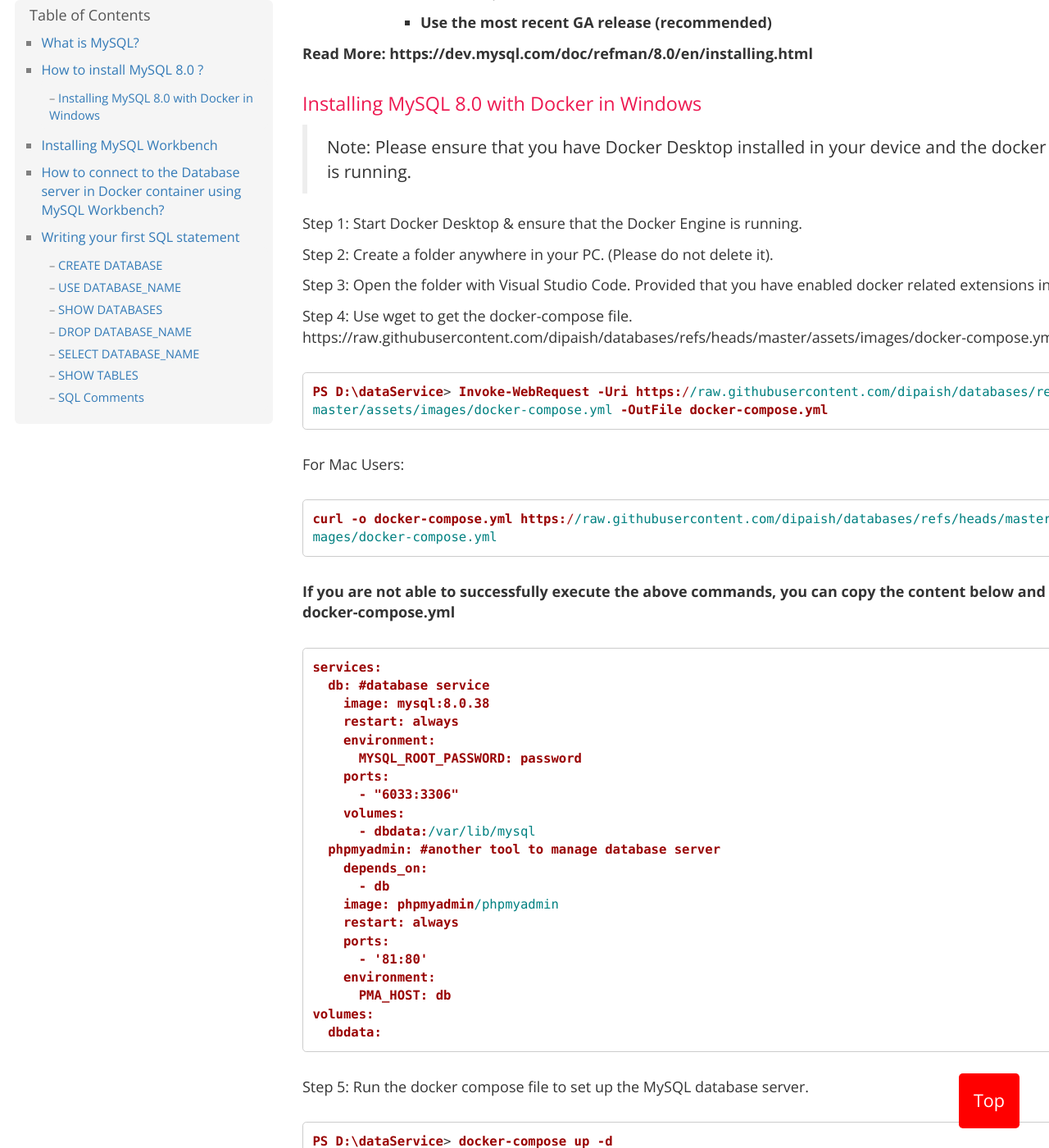
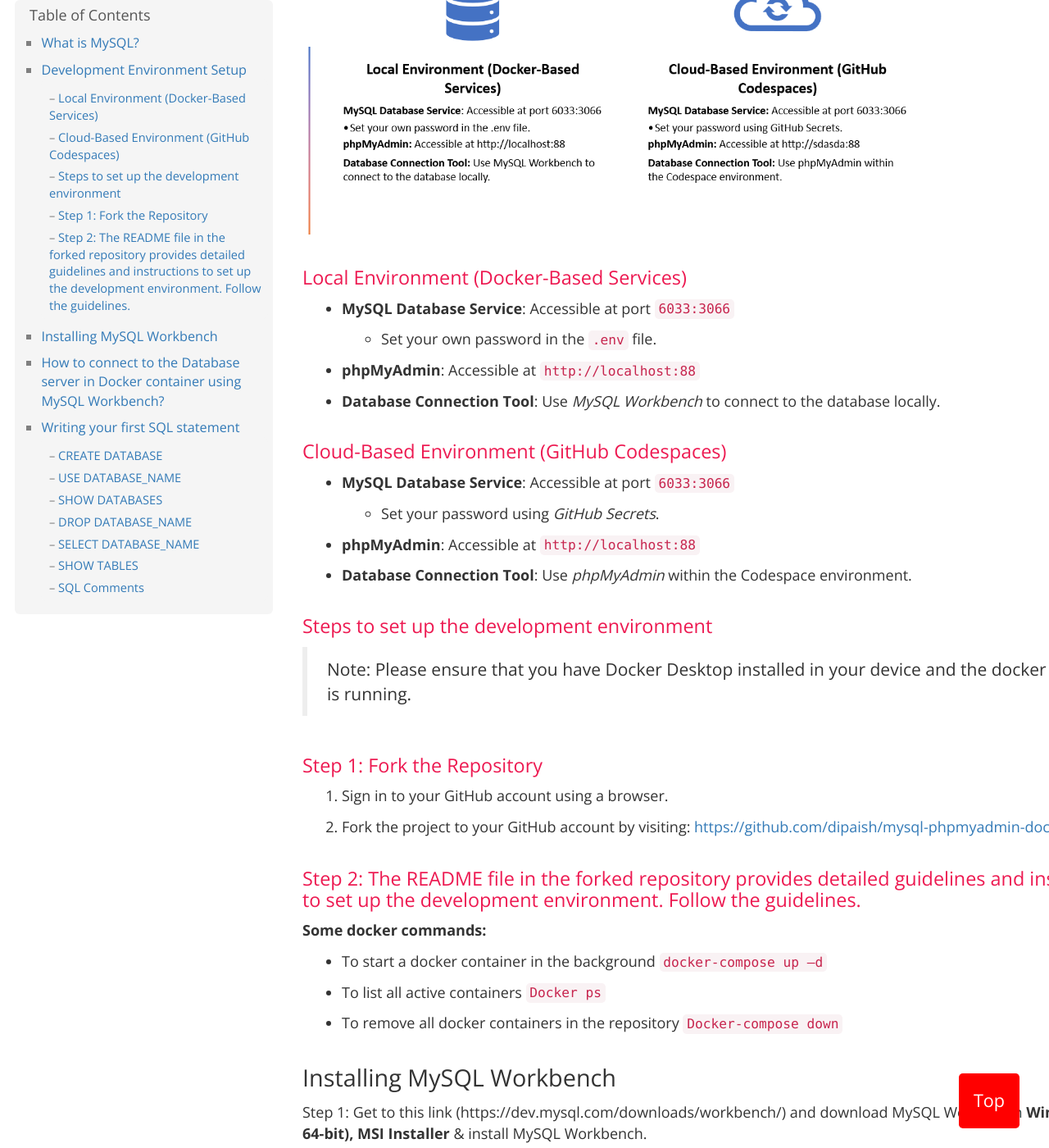
Before and after one commit to dipaish/databases, a Jekyll site: the page built from index.md, in a window 1280 px wide and 1400 px high, scrolled down 1303 px. Shown: the whole window at 82% size. Built offline with Jekyll 4.4.1, drawn with Linux system fonts in a browser that asks for light colours; our own code applies the rules of GitHub Pages for plain Markdown files; comment, search, counter and statistics services are not loaded; some of the changed text lies outside the part shown.

Commit message:
github codespace added

````diff
--- a/index.md
+++ b/index.md
@@ -18,74 +18,38 @@
 - Localization (support for several characters set (scandavian characters: Ä Ö Å ), Error messages to clients in many languages)
 - Clients & Tools (Command line programs such as mysqldump & mysqladmin, GUI programs such as MySQL Workbench)
 
-## How to install MySQL 8.0 ?
+## Development Environment Setup
 
-**Quick Installation Guide**
-- MySQL: available for a number of OS & platforms
-- Types of releases:
-    - ***Development releases***
-        - Newest features
-        - Not recommended for production use
-    - ***General Availability (GA) releases***
-        - Also called production or stable releases
-        - Meant for production use
-        - **Use the most recent GA release (recommended)**
+We need to set up MySQL database servers to create databases. This will also allow us to work with tables and execute SQL queries. In this course, we will use both Docker-based environments locally and GitHub Codespaces for cloud development. For the local environment, we will connect to the database server using MySQL Workbench. In GitHub Codespaces, we will use phpMyAdmin to connect.
 
-**Read More: https://dev.mysql.com/doc/refman/8.0/en/installing.html**
+![Development Environment](images/dbEnvironment.png)
 
-### Installing MySQL 8.0 with Docker in Windows
+### Local Environment (Docker-Based Services)
+
+- **MySQL Database Service**: Accessible at port `6033:3066`
+  - Set your own password in the `.env` file.
+- **phpMyAdmin**: Accessible at `http://localhost:88`
+- **Database Connection Tool**: Use *MySQL Workbench* to connect to the database locally.
+
+### Cloud-Based Environment (GitHub Codespaces)
+
+- **MySQL Database Service**: Accessible at port `6033:3066`
+  - Set your password using *GitHub Secrets*.
+- **phpMyAdmin**: Accessible at `http://localhost:88`
+- **Database Connection Tool**: Use *phpMyAdmin* within the Codespace environment.
+
+
+### Steps to set up the development environment
 
 > Note: Please ensure that you have Docker Desktop installed in your device and the docker engine is running.
 
-Step 1: Start Docker Desktop & ensure that the Docker Engine is running.
+### Step 1: Fork the Repository
 
-Step 2: Create a folder anywhere in your PC. (Please do not delete it).
+1. Sign in to your GitHub account using a browser.
+2. Fork the project to your GitHub account by visiting: [https://github.com/dipaish/mysql-phpmyadmin-docker](https://github.com/dipaish/mysql-phpmyadmin-docker).
 
-Step 3: Open the folder with Visual Studio Code. Provided that you have enabled
-docker related extensions in your VSC.
+### Step 2:  The README file in the forked repository provides detailed guidelines and instructions to set up the development environment. Follow the guidelines.
 
-Step 4: Use wget to get the docker-compose file. https://raw.githubusercontent.com/dipaish/databases/refs/heads/master/assets/images/docker-compose.yml
-
-```ps
-PS D:\dataService> Invoke-WebRequest -Uri https://raw.githubusercontent.com/dipaish/databases/refs/heads/master/assets/images/docker-compose.yml -OutFile docker-compose.yml
-```
-
-For Mac Users:
-
-```ps
-curl -o docker-compose.yml https://raw.githubusercontent.com/dipaish/databases/refs/heads/master/assets/images/docker-compose.yml
-```
-
-**If you are not able to successfully execute the above commands, you can copy the content below and save it as docker-compose.yml**
-
-```ps
-services:
-  db: #database service
-    image: mysql:8.0.38
-    restart: always
-    environment:
-      MYSQL_ROOT_PASSWORD: password
-    ports:
-      - "6033:3306"
-    volumes:
-      - dbdata:/var/lib/mysql
-  phpmyadmin: #another tool to manage database server
-    depends_on:
-      - db
-    image: phpmyadmin/phpmyadmin
-    restart: always
-    ports:
-      - '81:80'
-    environment:
-      PMA_HOST: db
-volumes:
-  dbdata:
-```
-
-Step 5: Run the docker compose file to set up the MySQL database server.
-```ps
-PS D:\dataService> docker-compose up -d
-```
 **Some docker commands:**
 - To start a docker container in the background `docker-compose up –d`
 - To list all active containers
````
Also changed, not shown: images/dbEnvironment.png (added).
